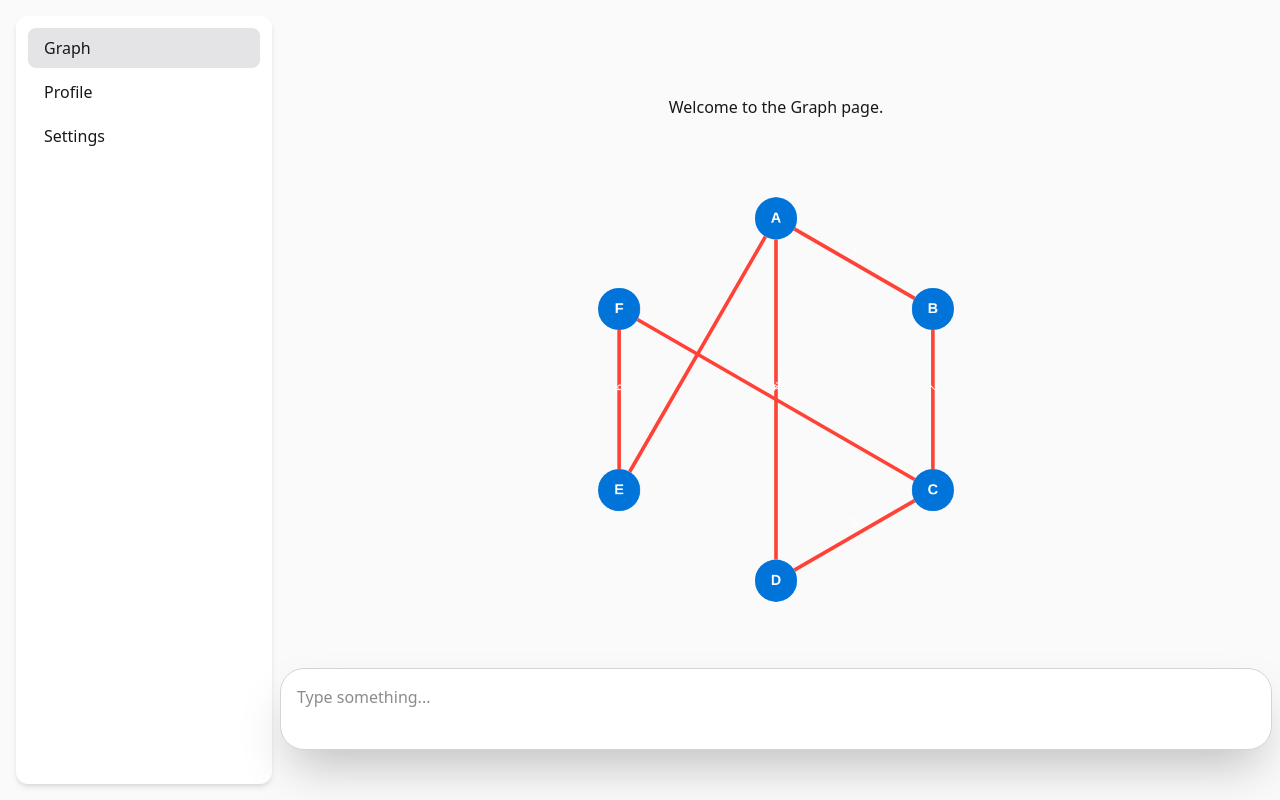
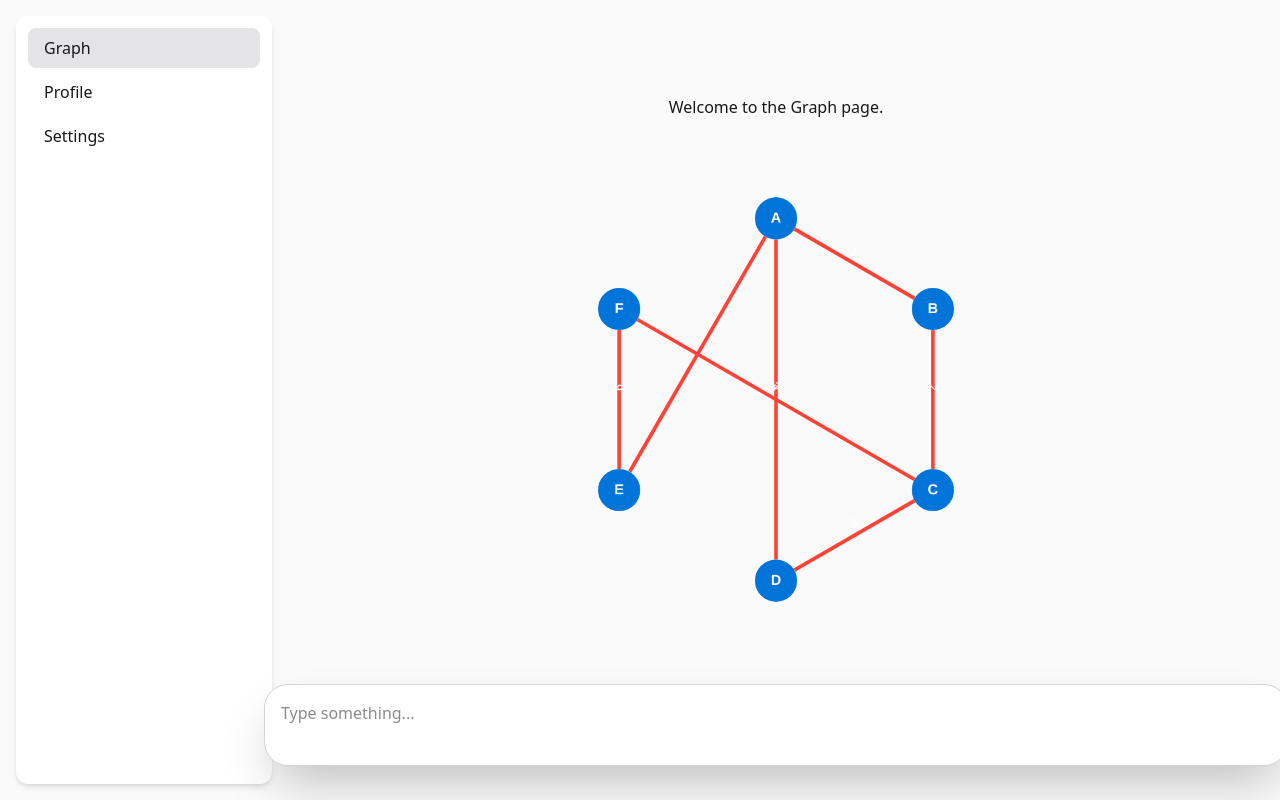
Before and after one commit to MeatyAri/inteliport, a SvelteKit app: page / in a window 1280 px wide. Built offline with nearby package versions, Linux system fonts and the light colour scheme.

Commit message:
Add agent response preview and keyboard shortcuts

```diff
--- a/src/routes/+page.svelte
+++ b/src/routes/+page.svelte
@@ -28,7 +28,7 @@
 
 	let isNavOpen: boolean = $state(false);
 
-	function handleEnter(event: KeyboardEvent) {
+	function handleShortcuts(event: KeyboardEvent) {
 		if (event.key === 'Enter' && !event.shiftKey) {
 			event.preventDefault();
 			if (text.trim() === '') {
@@ -39,8 +39,12 @@
 			} else {
 				triggerEnterFunction();
 			}
+		} else if (event.key === 'Escape') {
+			agentResponse = '';
 		}
 	}
+
+	let agentResponse: string = $state('');
 
 	async function triggerEnterFunction() {
 		console.log('Enter function triggered');
@@ -66,6 +70,9 @@
 		if (data.tool_calls) {
 			handleToolCalls(data);
 		}
+
+		// Store the agent response
+		agentResponse = data.content || '';
 	}
 
 	function triggerCtrlEnterFunction() {
@@ -169,17 +176,25 @@
 		</div>
 
 		<!-- Text Input at the Bottom -->
-		<div class="absolute bottom-7 w-full p-4 lg:w-5xl">
+		<div class="absolute bottom-7 w-full lg:w-5xl">
+			<!-- Agent Response Display -->
+			<div
+				class="
+			    relative top-10 z-10 rounded-t-3xl bg-emerald-500/95 p-4 pb-14
+				{agentResponse ? '' : 'hidden'}
+			"
+			>
+				<p class="text-md text-black">{agentResponse}</p>
+			</div>
 			<textarea
 				bind:value={text}
 				bind:this={textarea}
 				oninput={adjustHeight}
-				onkeydown={handleEnter}
+				onkeydown={handleShortcuts}
 				placeholder="Type something..."
 				class="
-					w-full resize-none rounded-3xl border border-zinc-300 bg-white p-4
-					text-zinc-900 shadow-2xl focus:border-blue-500
-					focus:ring-1 focus:ring-blue-500 focus:outline-none
+					relative z-20 w-full resize-none rounded-3xl border border-zinc-300 bg-white
+					p-4 text-zinc-900 shadow-2xl focus:border-emerald-500 focus:outline-none
 					dark:border-zinc-600 dark:bg-zinc-700 dark:text-zinc-100
 				"
 			></textarea>
```
